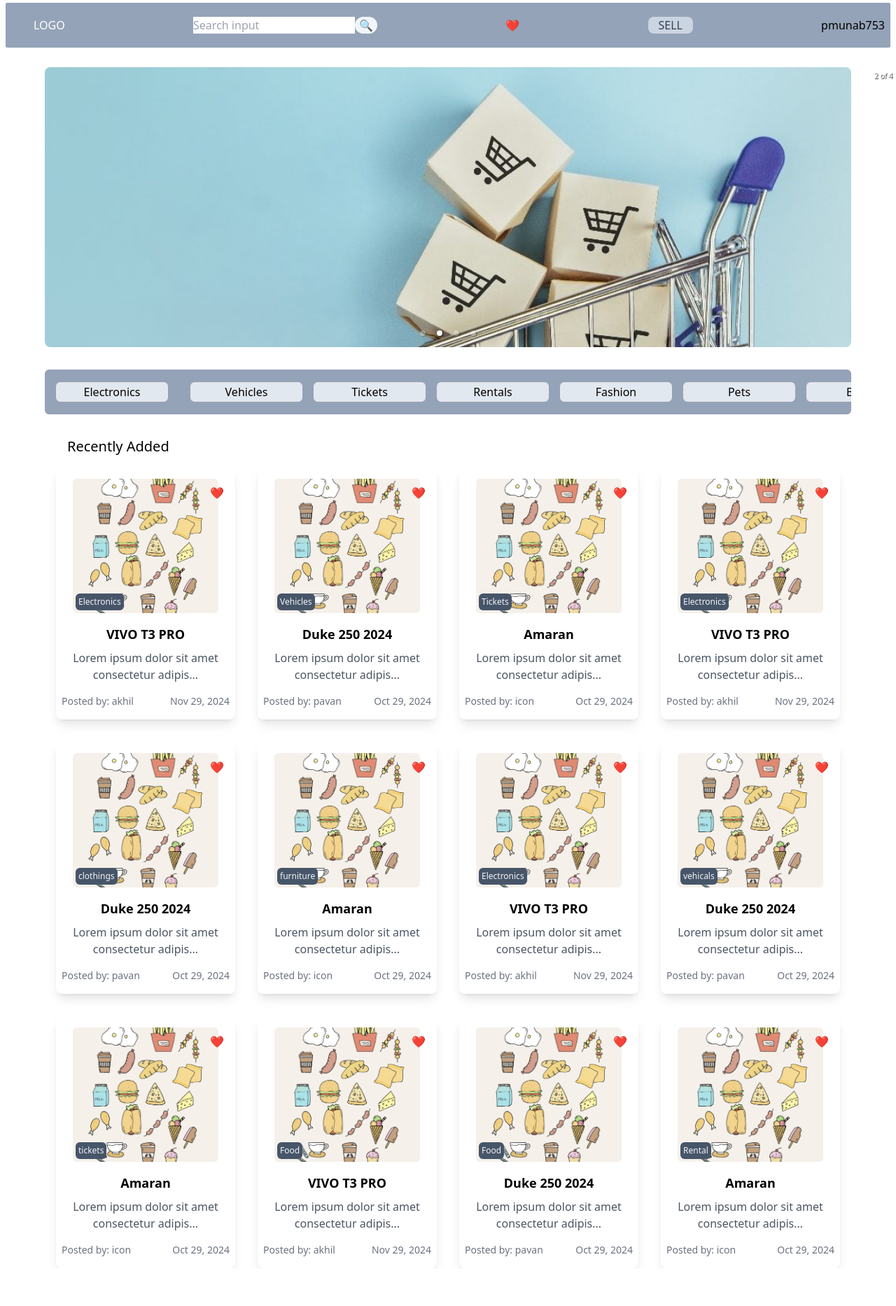
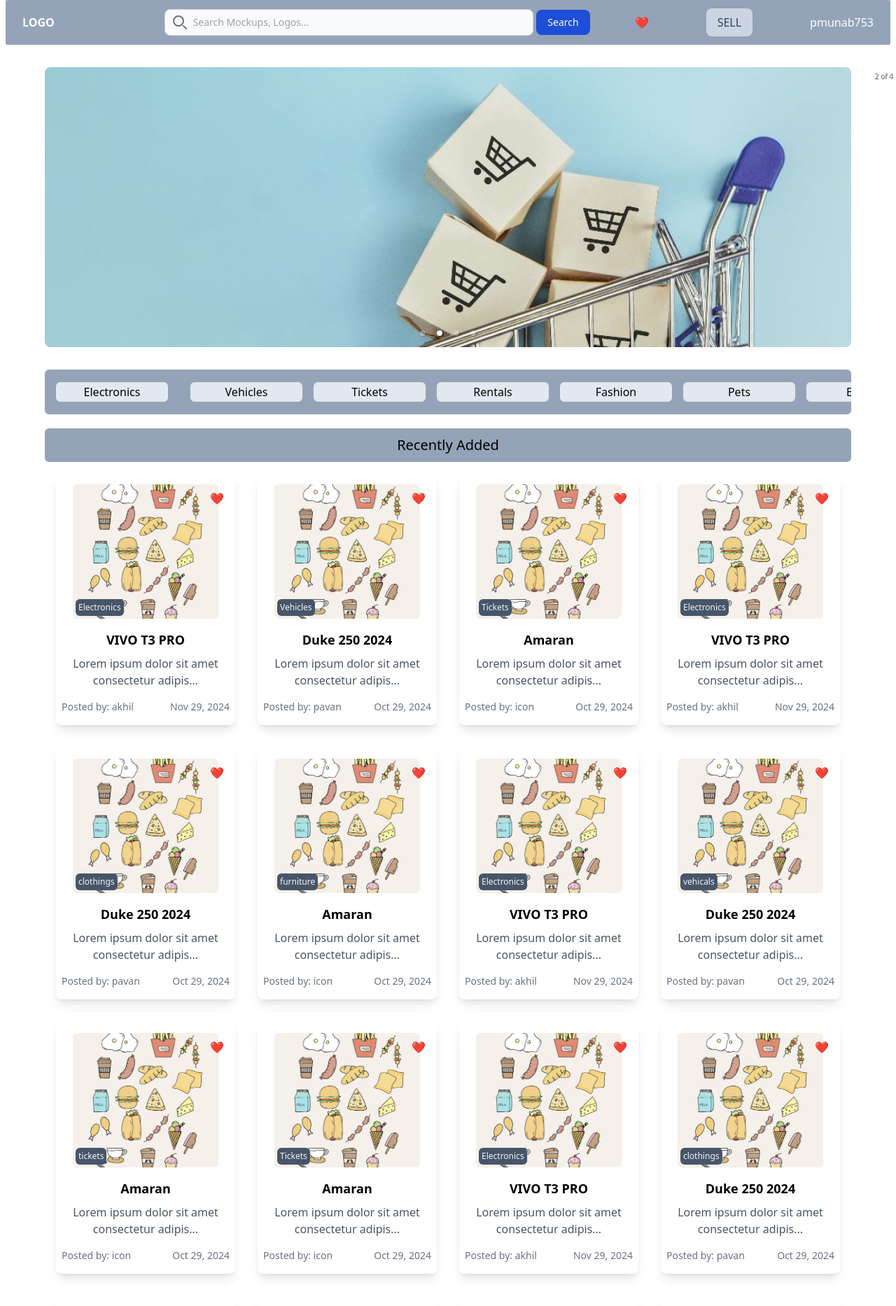
Before and after one commit to pavanakhil-m/Buy-sell-webapp-F, a React (Vite) app: page /home in a window 1280 px wide. Shown: the top 1866 px of the page at 70% size. Before the commit the page ends 1812 px from the top, so only its background shows below. Built offline with nearby package versions, Linux system fonts and the light colour scheme.

Commit message:
added footer category heading search feature

```diff
--- a/src/Demo.jsx
+++ b/src/Demo.jsx
@@ -1,4 +1,4 @@
-import { useEffect, useState } from "react";
+import { useEffect, useRef, useState } from "react";
 import { Card } from "./components/Card";
 import { Category } from "./components/Category";
 import { CategorySelect } from "./components/CategorySelect";
@@ -8,10 +8,11 @@ import { CardData } from "./data/CardData";
 import { SellForm } from "./components/SellForm";
 import { ProfilePane } from "./components/ProfilePane";
 import { FullProduct } from "./components/FullProduct";
+import { FooterComponent } from "./components/FooterElement";
 
 function Demo() {
-    localStorage.setItem("userName",  "pmunab753" );
-    localStorage.setItem("auth_token"," ");
+    localStorage.setItem("userName", "pmunab753");
+    localStorage.setItem("auth_token", " ");
 
 
 
@@ -77,36 +78,46 @@ function Demo() {
             }, {});
 
             setSelectedCategory(isCurrentlySelected ? null : selectedCategory);
+            setProductCategoryHeading(isCategorySelected ? "Recently Added" : selectedCategory);
             return newCategoryState;
         });
     }
 
     const isCategorySelected = selectedCategory !== null;
 
+    const [productCategoryHeading, setProductCategoryHeading] = useState("Recently Added");
+
     return (
+        <>
             <div className="relative">
                 <NavBar onFormSelect={onFormSelect} onProfileSelect={onProfileSelect} />
                 {formSelected && <SellForm onCrossSelect={onCrossSelect} />}
                 <SlideShow />
                 {profileSelected && <ProfilePane isOpen={profileSelected} onClose={onProfileCrossSelect} />}
 
-            <div className="pt-8 pb-8 flex justify-center">
+                <div className="pt-8 pb-4 flex justify-center">
                     <Category onHandleSelect={handleCategorySelect} categoryName={category} />
                 </div>
 
                 {/*here we have to replace carddata with backend data from the server -we can use state to save and display that data or something else*/}
+                <div className={`flex justify-center pt-1 pb-2 sticky top-16 z-10 `}>
+                    <div className="text-xl flex justify-evenly mb-2 bg-slate-400 h-12 w-[90%] items-center rounded-md ">
+                        <h1>{productCategoryHeading}</h1>
+                    </div>
+                </div>
+
                 {!isCategorySelected ? (
                     <>
-                <div className="text-xl ml-24 mb-4"><h1>Recently Added </h1></div>
                         <div className="flex flex-wrap justify-center gap-8">
                             {CardData.map((card, index) => (
 
-                        <Card key={index} props={card} onProdClick={()=>handleCardClick(card)}/>
+                                <Card key={index} props={card} onProdClick={() => handleCardClick(card)} />
                             ))}
                         </div>
                     </>
                 ) : (
-                <CategorySelect categoryName={selectedCategory} onProdClick={handleCardClick} />
+                    // setHeading={setProductCategoryHeading}
+                    <CategorySelect categoryName={selectedCategory} onProdClick={handleCardClick}  />
                 )}
                 {selectedProduct && (
                     <FullProduct product={selectedProduct} onClose={closeProductDetail} />
@@ -114,6 +125,9 @@ function Demo() {
 
 
             </div>
+            <FooterComponent />
+        </>
+
     );
 }
 
--- a/src/components/Category.jsx
+++ b/src/components/Category.jsx
@@ -10,8 +10,11 @@ export const Category = ({ onHandleSelect, categoryName }) => {
                 {defaultData.map((category, index) => (
                     <div
                         key={index}
-                        className={` rounded-md border-2 min-w-[10rem] flex justify-center items-center mx-4
-                            ${categoryName[category] ? 'bg-rose-400' : 'bg-slate-200'}`}
+                        className={` rounded-md border-2 min-w-[10rem] flex justify-center items-center mx-4 cursor-pointer
+                            ${categoryName[category] ? 'bg-slate-600 text-slate-200' : 'bg-slate-200'
+                            }`
+
+                        }
                         onClick={() => onHandleSelect(category)}
                     >
                         {category}
--- /dev/null
+++ b/src/components/FooterElement.jsx
@@ -0,0 +1,10 @@
+export const FooterComponent = ()=>{
+    return(
+        <>
+            <div className="flex flex-col justify-center items-center bg-slate-800 mt-12 h-32">
+                <p className="text-slate-300 text-2xl mb-4">Made with ❤ from Comcast!</p>
+                <p className="text-slate-400 text-lg">All rights reserved © 2024</p>
+            </div>
+        </>
+    )
+}
--- a/src/components/FullProduct.jsx
+++ b/src/components/FullProduct.jsx
@@ -2,6 +2,14 @@ import logoPng from '../assets/images/bgdrop.png';
 
 export const FullProduct = ({ product, onClose }) => {
     if (!product) return null;
+
+    function handleInterested() {
+        console.log("I'm Intrested");
+    }
+
+    function handleFavourite() {
+        console.log("Add to favourites");
+    }
 
     return (
         <div
@@ -20,6 +28,15 @@ export const FullProduct = ({ product, onClose }) => {
                 <p className="text-gray-500 mb-4">{product.datePosted}</p>
                 <img src={product.image || logoPng} alt="Product" className="w-full h-80 object-cover rounded-md" />
                 <p className="mt-4 text-gray-700">{product.description}</p>
+
+                <div className='flex justify-around items-center mt-4'>
+                    <button className='bg-green-600 text-slate-200 hover:bg-green-500 hover:text-black w-3/5 py-4 rounded-md '
+                            onClick={handleInterested}>
+                                I'm Intrested</button>
+                    <button className='bg-red-600 text-slate-200 hover:bg-red-500 hover:text-black w-1/5 py-4 rounded-md '
+                            onClick={handleFavourite}>
+                                Add to favourites</button>
+                </div>
             </div>
         </div>
     );
--- a/src/components/NavBar.jsx
+++ b/src/components/NavBar.jsx
@@ -1,47 +1,117 @@
 import { useState, useEffect } from 'react';
+import axios from 'axios';
+import { CardData } from '../data/CardData';
+import { FullProduct } from './FullProduct';
 
-export const NavBar = ({onFormSelect, onProfileSelect}) => {
+export const NavBar = ({ onFormSelect, onProfileSelect }) => {
   const [isShrunk, setIsShrunk] = useState(false);
+  const [searchQuery, setSearchQuery] = useState("");
+  const [searchResults, setSearchResults] = useState([]);//[{title : "no results found"}] //CardData
+  const [selectedProductDetails, setSelectedProductDetails] = useState(null);
   const userName = localStorage.getItem("userName");
 
-  useEffect(() => {
-    const handleScroll = () => {
-      setIsShrunk(window.scrollY > window.innerHeight / 3);
-    };
+  // Function to handle search form submission with Axios
+  const handleSearchSubmit = async (e) => {
+    e.preventDefault();
+    if (!searchQuery.trim()) return;
 
-    window.addEventListener('scroll', handleScroll);
+    try {
+      const response = await axios.get(`endpoint`, {
+        // params:
+      });
+      setSearchResults(response.data);
 
-    return () => {
-      window.removeEventListener('scroll', handleScroll);
-    };
-  }, []);
+    } catch (err) {
+      console.error("Error fetching search:", err);
+    }
+  };
+
+  // Function to close the search results
+  const handleCloseResults = () => {
+    setSearchResults([]);
+  };
+
+  function handleSelect() {
+
+    try {
+      const res = axios.get(`endpoint`, {
+        // params:
+      });
+      setSelectedProductDetails(res.data);
+    } catch (err) {
+      console.error("Error fetching search:", err);
+    }
+  };
 
   return (
     <>
-      <div
-        className={`p-2 bg-slate-400 fixed left-1/2 transform transition-all duration-300 ease-in-out z-50 ${
-          isShrunk
-            ? '-translate-x-1/2 w-1/2 h-16 top-2 rounded-md'
-            : '-translate-x-1/2 w-[calc(100%-1rem)] h-16 top-1 rounded-sm'
-        }`}
-      >
-        <div className="flex justify-between mt-3">
-          <div className="text-white pl-8">LOGO</div>
-          <div className='flex '>
-              <input type="Search" placeholder='Search input'/>
-              <button className='bg-slate-100 rounded-xl w-8'>🔍</button>
+      <div className={`p-2 bg-slate-400 fixed left-1/2 transform transition-all duration-300 ease-in-out z-50 ${isShrunk ? '-translate-x-1/2 w-1/2 h-16 top-2 rounded-md' : '-translate-x-1/2 w-[calc(100%-1rem)] h-16 top-0 rounded-sm'}`}>
+        <div className="flex items-center h-full px-4">
+          <div className="text-white font-bold w-1/6">LOGO</div>
 
+          <form onSubmit={handleSearchSubmit} className="flex items-center w-1/2">
+            <div className="relative w-full">
+              <div className="absolute inset-y-0 left-0 flex items-center pl-3 pointer-events-none">
+                <svg className="w-5 h-5 text-gray-500" aria-hidden="true" xmlns="http://www.w3.org/2000/svg" fill="none" viewBox="0 0 20 20">
+                  <path stroke="currentColor" strokeLinecap="round" strokeLinejoin="round" strokeWidth="2" d="m19 19-4-4m0-7A7 7 0 1 1 1 8a7 7 0 0 1 14 0Z" />
+                </svg>
+              </div>
+              <input
+                type="search"
+                className="w-full p-2 pl-10 text-sm text-gray-900 border border-gray-300 rounded-lg bg-gray-50 focus:ring-blue-500 focus:border-blue-500"
+                placeholder="Search Mockups, Logos..."
+                value={searchQuery}
+                onChange={(e) => setSearchQuery(e.target.value)}
+                required
+              />
+            </div>
+            <button type="submit" className="text-white bg-blue-700 hover:bg-blue-800 focus:ring-4 focus:outline-none focus:ring-blue-300 font-medium rounded-lg text-sm px-4 py-2 ml-1">
+              Search
+            </button>
+          </form>
+
+          <div className="flex items-center w-2/6 justify-between pl-16">
+            <button>❤️</button>
+            <button className="bg-slate-300 text-slate-700 rounded-lg px-4 py-2" onClick={onFormSelect}>
+              SELL
+            </button>
+            {!isShrunk && (
+              <button onClick={onProfileSelect} className="text-white">
+                {userName}
+              </button>
+            )}
           </div>
-          <div><button>❤️</button></div>
-          <div><button className='bg-slate-300 text-slate-700 rounded-lg w-16'
-                       onClick={onFormSelect}>
-                          SELL
-                </button></div>
-          {!isShrunk && <div ><button onClick={onProfileSelect}>{userName}</button></div>}
         </div>
+
+        {/* Display search results in a scrollable component */}
+        {searchResults.length > 0 && (
+          <div className="bg-white shadow-md rounded-lg p-4 mt-2 absolute w-full max-w-lg left-1/3 ml-20 transform -translate-x-1/2 z-40 max-h-80 overflow-y-auto">
+            <div className="flex justify-between items-center mb-2">
+              <h3 className="font-semibold text-gray-700">Search Results</h3>
+              <button
+                onClick={handleCloseResults}
+                className="text-gray-500 hover:text-gray-700 font-medium text-sm px-2 py-1 rounded"
+              >
+                Close
+              </button>
+            </div>
+            <ul>
+              {searchResults.map((result, index) => (
+                <li key={index} className="p-2 border-b last:border-b-0"
+                  onClick={() => handleSelect(result.productId)}>
+                  {result.title} - {result.tag}
+                </li>
+              ))}
+            </ul>
+          </div>
+        )}
       </div>
 
+      { selectedProductDetails && (
+        <FullProduct product={selectedProductDetails} onClose={() => setSelectedProductDetails(null)} />
+      )
 
+      }
     </>
   );
 };
--- /dev/null
+++ b/src/components/StickyTest.jsx
@@ -0,0 +1,28 @@
+import React from "react";
+
+function StickyTest() {
+    return (
+        <div className="relative pt-20"> {/* Space for NavBar */}
+            <div className="fixed w-full h-16 z-50 top-0">
+                <h1>NavBar Mock</h1>
+            </div>
+
+            <div className="h-[200vh] pt-24"> {/* Content below NavBar */}
+                <div className="flex justify-center">
+                    <div
+                        className="text-xl flex justify-evenly bg-blue-400 h-12 w-[90%] items-center rounded-md shadow-md sticky top-16 z-40"
+                    >
+                        <h1>Sticky Heading</h1>
+                    </div>
+                </div>
+
+                {/* Filler content for scrolling */}
+                <div className="h-[200vh] bg-gray-100">
+                    <p>Scroll down to test sticky behavior.</p>
+                </div>
+            </div>
+        </div>
+    );
+}
+
+export default StickyTest;
--- a/src/data/CardData.jsx
+++ b/src/data/CardData.jsx
@@ -1,99 +1,139 @@
 export const CardData = [
-
     {
-         employeeName:"akhil",
-         datePosted : "Nov 29, 2024",
-         tag : "Electronics",
-         title : "VIVO T3 PRO",
-         description : "Lorem ipsum dolor sit amet consectetur adipisicing elit. Aut beatae ex natus eveniet incidunt eligendi blanditiis reprehenderit amet error nemo!"
-
+        productId: 1,
+        employeeName: "akhil",
+        datePosted: "Nov 29, 2024",
+        tag: "Electronics",
+        title: "VIVO T3 PRO",
+        description: "Lorem ipsum dolor sit amet consectetur adipisicing elit. Aut beatae ex natus eveniet incidunt eligendi blanditiis reprehenderit amet error nemo!"
     },
     {
-        employeeName : "pavan",
-        datePosted : "Oct 29, 2024",
-        tag : "Vehicles",
-        title : "Duke 250 2024",
-        description : "Lorem ipsum dolor sit amet consectetur adipisicing elit. Aut beatae ex natus eveniet incidunt eligendi blanditiis reprehenderit amet error nemo!"
-
+        productId: 2,
+        employeeName: "pavan",
+        datePosted: "Oct 29, 2024",
+        tag: "Vehicles",
+        title: "Duke 250 2024",
+        description: "Lorem ipsum dolor sit amet consectetur adipisicing elit. Aut beatae ex natus eveniet incidunt eligendi blanditiis reprehenderit amet error nemo!"
     },
     {
-    employeeName : "icon",
-    datePosted : "Oct 29, 2024",
-    tag : "Tickets",
-    title : "Amaran",
-    description : "Lorem ipsum dolor sit amet consectetur adipisicing elit. Aut beatae ex natus eveniet incidunt eligendi blanditiis reprehenderit amet error nemo!"
-
+        productId: 3,
+        employeeName: "icon",
+        datePosted: "Oct 29, 2024",
+        tag: "Tickets",
+        title: "Amaran",
+        description: "Lorem ipsum dolor sit amet consectetur adipisicing elit. Aut beatae ex natus eveniet incidunt eligendi blanditiis reprehenderit amet error nemo!"
     },
     {
-    employeeName:"akhil",
-    datePosted : "Nov 29, 2024",
-    tag : "Electronics",
-    title : "VIVO T3 PRO",
-    description : "Lorem ipsum dolor sit amet consectetur adipisicing elit. Aut beatae ex natus eveniet incidunt eligendi blanditiis reprehenderit amet error nemo!"
-
+        productId: 4,
+        employeeName: "akhil",
+        datePosted: "Nov 29, 2024",
+        tag: "Electronics",
+        title: "VIVO T3 PRO",
+        description: "Lorem ipsum dolor sit amet consectetur adipisicing elit. Aut beatae ex natus eveniet incidunt eligendi blanditiis reprehenderit amet error nemo!"
     },
     {
-   employeeName : "pavan",
-   datePosted : "Oct 29, 2024",
-   tag : "clothings",
-   title : "Duke 250 2024",
-   description : "Lorem ipsum dolor sit amet consectetur adipisicing elit. Aut beatae ex natus eveniet incidunt eligendi blanditiis reprehenderit amet error nemo!"
-
+        productId: 5,
+        employeeName: "pavan",
+        datePosted: "Oct 29, 2024",
+        tag: "clothings",
+        title: "Duke 250 2024",
+        description: "Lorem ipsum dolor sit amet consectetur adipisicing elit. Aut beatae ex natus eveniet incidunt eligendi blanditiis reprehenderit amet error nemo!"
     },
     {
-employeeName : "icon",
-datePosted : "Oct 29, 2024",
-tag : "furniture",
-title : "Amaran",
-description : "Lorem ipsum dolor sit amet consectetur adipisicing elit. Aut beatae ex natus eveniet incidunt eligendi blanditiis reprehenderit amet error nemo!"
-
+        productId: 6,
+        employeeName: "icon",
+        datePosted: "Oct 29, 2024",
+        tag: "furniture",
+        title: "Amaran",
+        description: "Lorem ipsum dolor sit amet consectetur adipisicing elit. Aut beatae ex natus eveniet incidunt eligendi blanditiis reprehenderit amet error nemo!"
     },
     {
-    employeeName:"akhil",
-    datePosted : "Nov 29, 2024",
-    tag : "Electronics",
-    title : "VIVO T3 PRO",
-    description : "Lorem ipsum dolor sit amet consectetur adipisicing elit. Aut beatae ex natus eveniet incidunt eligendi blanditiis reprehenderit amet error nemo!"
-
+        productId: 7,
+        employeeName: "akhil",
+        datePosted: "Nov 29, 2024",
+        tag: "Electronics",
+        title: "VIVO T3 PRO",
+        description: "Lorem ipsum dolor sit amet consectetur adipisicing elit. Aut beatae ex natus eveniet incidunt eligendi blanditiis reprehenderit amet error nemo!"
     },
     {
-   employeeName : "pavan",
-   datePosted : "Oct 29, 2024",
-   tag : "vehicals",
-   title : "Duke 250 2024",
-   description : "Lorem ipsum dolor sit amet consectetur adipisicing elit. Aut beatae ex natus eveniet incidunt eligendi blanditiis reprehenderit amet error nemo!"
-
+        productId: 8,
+        employeeName: "pavan",
+        datePosted: "Oct 29, 2024",
+        tag: "vehicals",
+        title: "Duke 250 2024",
+        description: "Lorem ipsum dolor sit amet consectetur adipisicing elit. Aut beatae ex natus eveniet incidunt eligendi blanditiis reprehenderit amet error nemo!"
     },
     {
-employeeName : "icon",
-datePosted : "Oct 29, 2024",
-tag : "tickets",
-title : "Amaran",
-description : "Lorem ipsum dolor sit amet consectetur adipisicing elit. Aut beatae ex natus eveniet incidunt eligendi blanditiis reprehenderit amet error nemo!"
-
+        productId: 9,
+        employeeName: "icon",
+        datePosted: "Oct 29, 2024",
+        tag: "tickets",
+        title: "Amaran",
+        description: "Lorem ipsum dolor sit amet consectetur adipisicing elit. Aut beatae ex natus eveniet incidunt eligendi blanditiis reprehenderit amet error nemo!"
     },
     {
-employeeName:"akhil",
-datePosted : "Nov 29, 2024",
-tag : "Food",
-title : "VIVO T3 PRO",
-description : "Lorem ipsum dolor sit amet consectetur adipisicing elit. Aut beatae ex natus eveniet incidunt eligendi blanditiis reprehenderit amet error nemo!"
-
+        productId: 10,
+        employeeName: "icon",
+        datePosted: "Oct 29, 2024",
+        tag: "Tickets",
+        title: "Amaran",
+        description: "Lorem ipsum dolor sit amet consectetur adipisicing elit. Aut beatae ex natus eveniet incidunt eligendi blanditiis reprehenderit amet error nemo!"
     },
     {
-employeeName : "pavan",
-datePosted : "Oct 29, 2024",
-tag : "Food",
-title : "Duke 250 2024",
-description : "Lorem ipsum dolor sit amet consectetur adipisicing elit. Aut beatae ex natus eveniet incidunt eligendi blanditiis reprehenderit amet error nemo!"
-
+        productId: 11,
+        employeeName: "akhil",
+        datePosted: "Nov 29, 2024",
+        tag: "Electronics",
+        title: "VIVO T3 PRO",
+        description: "Lorem ipsum dolor sit amet consectetur adipisicing elit. Aut beatae ex natus eveniet incidunt eligendi blanditiis reprehenderit amet error nemo!"
     },
     {
-employeeName : "icon",
-datePosted : "Oct 29, 2024",
-tag : "Rental",
-title : "Amaran",
-description : "Lorem ipsum dolor sit amet consectetur adipisicing elit. Aut beatae ex natus eveniet incidunt eligendi blanditiis reprehenderit amet error nemo!"
+        productId: 12,
+        employeeName: "pavan",
+        datePosted: "Oct 29, 2024",
+        tag: "clothings",
+        title: "Duke 250 2024",
+        description: "Lorem ipsum dolor sit amet consectetur adipisicing elit. Aut beatae ex natus eveniet incidunt eligendi blanditiis reprehenderit amet error nemo!"
+    },
+    {
+        productId: 13,
+        employeeName: "icon",
+        datePosted: "Oct 29, 2024",
+        tag: "furniture",
+        title: "Amaran",
+        description: "Lorem ipsum dolor sit amet consectetur adipisicing elit. Aut beatae ex natus eveniet incidunt eligendi blanditiis reprehenderit amet error nemo!"
+    },
+    {
+        productId: 14,
+        employeeName: "akhil",
+        datePosted: "Nov 29, 2024",
+        tag: "Electronics",
+        title: "VIVO T3 PRO",
+        description: "Lorem ipsum dolor sit amet consectetur adipisicing elit. Aut beatae ex natus eveniet incidunt eligendi blanditiis reprehenderit amet error nemo!"
+    },
+    {
+        productId: 15,
+        employeeName: "akhil",
+        datePosted: "Nov 29, 2024",
+        tag: "Food",
+        title: "VIVO T3 PRO",
+        description: "Lorem ipsum dolor sit amet consectetur adipisicing elit. Aut beatae ex natus eveniet incidunt eligendi blanditiis reprehenderit amet error nemo!"
+    },
+    {
+        productId: 16,
+        employeeName: "pavan",
+        datePosted: "Oct 29, 2024",
+        tag: "Food",
+        title: "Duke 250 2024",
+        description: "Lorem ipsum dolor sit amet consectetur adipisicing elit. Aut beatae ex natus eveniet incidunt eligendi blanditiis reprehenderit amet error nemo!"
+    },
+    {
+        productId: 17,
+        employeeName: "icon",
+        datePosted: "Oct 29, 2024",
+        tag: "Rental",
+        title: "Amaran",
+        description: "Lorem ipsum dolor sit amet consectetur adipisicing elit. Aut beatae ex natus eveniet incidunt eligendi blanditiis reprehenderit amet error nemo!"
+    }
 
-}
 ];
```
Also changed, not shown: src/App.jsx (+20 -18 lines), src/components/CategorySelect.jsx (+59 -14 lines). Lines whose indentation alone changed are shown as unchanged.
